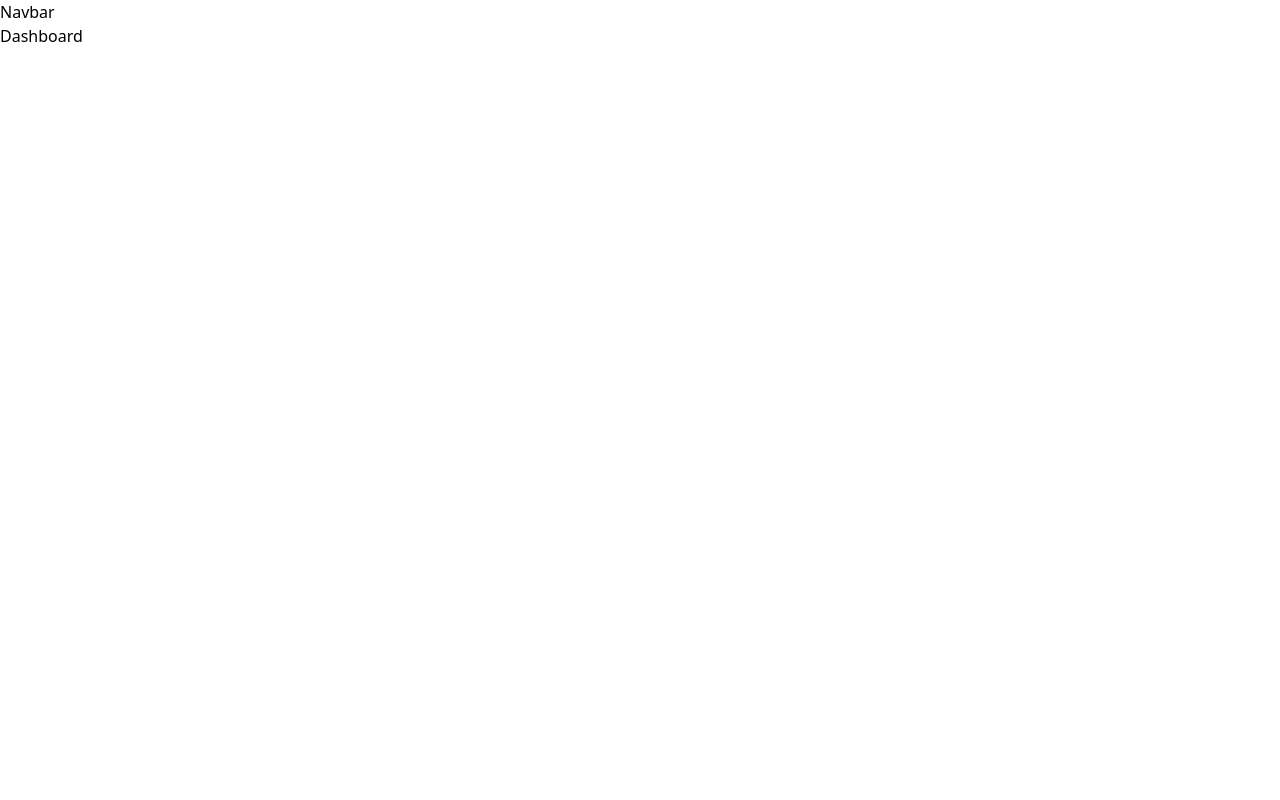
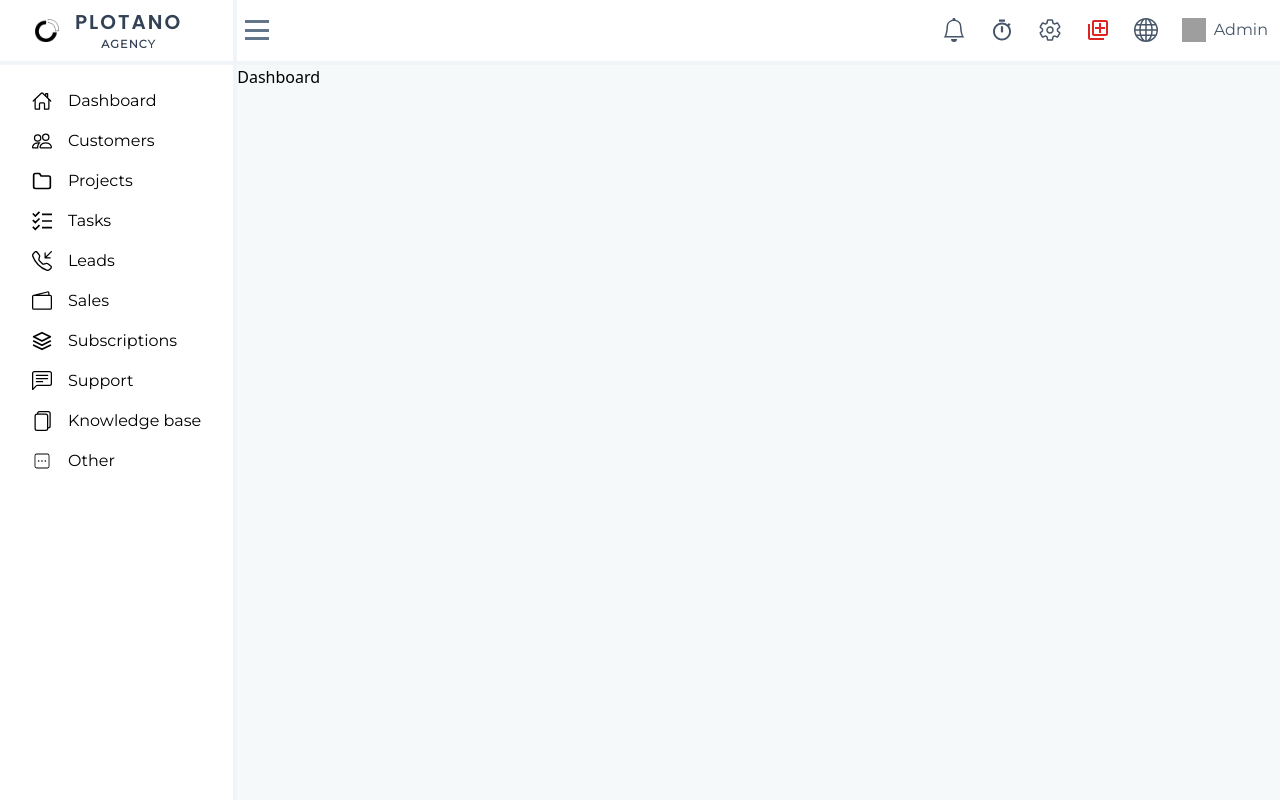
Before and after one commit to napstar-420/Plotano-CRM, a React (Vite) app: page /admin in a window 1280 px wide. Built offline with nearby package versions, Linux system fonts and the light colour scheme; grey boxes are pictures that could not be loaded.

Commit message:
create Admin header and side nav

```diff
--- a/index.html
+++ b/index.html
@@ -6,7 +6,7 @@
     <meta name="viewport" content="width=device-width, initial-scale=1.0" />
     <link rel="preconnect" href="https://fonts.googleapis.com">
     <link rel="preconnect" href="https://fonts.gstatic.com" crossorigin>
-    <link href="https://fonts.googleapis.com/css2?family=Montserrat&family=Open+Sans&family=Poppins&display=swap" rel="stylesheet">
+    <link href="https://fonts.googleapis.com/css2?family=Montserrat&family=Open+Sans&family=Poppins:wght@400;600;700&display=swap" rel="stylesheet">
     <title>Plotano CRM</title>
   </head>
   <body>
--- a/package.json
+++ b/package.json
@@ -11,6 +11,7 @@
   "dependencies": {
     "react": "^18.2.0",
     "react-dom": "^18.2.0",
+    "react-icons": "^4.7.1",
     "react-router-dom": "^6.8.1"
   },
   "devDependencies": {
--- a/src/index.css
+++ b/src/index.css
@@ -3,11 +3,49 @@
 @tailwind utilities;
 
 @layer components {
+
+    /* Login Sign up classes */
     .form-control {
-        @apply border-b-2 border-b-slate-200 px-2 py-1 outline-none transition-colors font-subHeading valid:border-b-green-400 invalid:focus:border-b-red-400 w-full
+        @apply border-b-2 border-b-slate-200 px-2 py-1 outline-none transition-colors font-subHeading focus:border-b-slate-700
+    }
+
+    .form-control:invalid:not(.form-control:placeholder-shown) {
+        @apply border-b-red-400
+    }
+
+    .form-control:valid {
+        @apply border-b-green-400
     }
 
     .form-submit-btn {
         @apply bg-mainBlue hover:bg-[#1395c4] outline-offset-2 focus:outline-blue-300 text-white text-lg font-subHeading py-1 px-4 rounded transition-colors
     }
+
+    /* Header Classes */
+
+    .toggle-side-nav-btn {
+        @apply flex flex-col items-start justify-between w-6 h-5 cursor-pointer;
+    }
+
+    .header-icon {
+        @apply p-3 flex items-center justify-center hover:bg-slate-100 active:bg-slate-200 cursor-pointer transition-colors;
+    }
+
+    /*   SIDE NAV CLASSES   */
+
+    .side-nav-link {
+        @apply flex items-center py-2 px-8 hover:bg-slate-100 transition-all cursor-pointer select-none;
+    }
+        .nav-icon {
+            @apply text-xl
+        }
+        .side-nav-link > h2 {
+            @apply ml-4 font-subHeading self-end;
+        }
+        .side-nav-link.active {
+            @apply border-l-4 border-l-mainBlue bg-blue-100 text-mainBlue font-semibold;
+        }
+        .side-nav-link.pending {
+            @apply bg-slate-100
+        }
 }
--- a/src/main.jsx
+++ b/src/main.jsx
@@ -20,7 +20,8 @@ const router = createBrowserRouter(
     <Route path='/' errorElement={<ErrorPage />}>
       <Route index element={<Root />}/>
       <Route path='admin' element={<AdminRoot />}>
-        <Route index element={<Dashboard />}/>
+          <Route index element={<Dashboard />} />
+          <Route path='*' element={<div>404 Page not found</div>} />
       </Route>
       {/* Authentication Routes */}
       <Route path='admin'>
--- a/src/routes/admin/dashboard.jsx
+++ b/src/routes/admin/dashboard.jsx
@@ -2,7 +2,7 @@ import React from 'react'
 
 function Dashboard() {
   return (
-    <div>
+    <div className='bg-[#f5f9fa] w-full h-full'>
       Dashboard
     </div>
   )
--- a/src/routes/admin/root.jsx
+++ b/src/routes/admin/root.jsx
@@ -1,13 +1,227 @@
-import React from 'react'
-import { Outlet } from 'react-router-dom'
+import React from 'react';
+import logo from '../../assets/logo.png';
+import { Outlet, NavLink } from 'react-router-dom';
+import {
+  BsBell,
+  BsGlobe,
+  BsPeople,
+  BsTelephoneInbound,
+  BsWallet2,
+  BsChatLeftText,
+  BsFiles,
+} from 'react-icons/bs';
+import { IoMdStopwatch } from 'react-icons/io';
+import { IoSettingsOutline, IoHomeOutline } from 'react-icons/io5';
+import { MdOutlineAddToPhotos } from 'react-icons/md';
+import { CiSquareMore } from 'react-icons/ci';
+import { GrTask } from 'react-icons/gr';
+import { FiFolder, FiLayers } from 'react-icons/fi';
 
 function Root() {
   return (
-    <div>
-        Navbar
-        <Outlet />
+    <div className='w-full h-screen grid grid-cols-[auto_1fr] grid-rows-[auto_1fr]'>
+      <div
+        id='plotano-logo'
+        className='py-2 pl-4 pr-8 border-r-4 border-r-slate-100 border-b-4 border-b-slate-100 flex items-center justify-center'
+      >
+        <div className='w-6 mr-4'>
+          <img className='w-full' src={logo} alt='' />
+        </div>
+        <div className='text-center'>
+          <h4 className='font-heading font-semibold tracking-widest text-xl text-slate-700'>
+            PLOTANO
+          </h4>
+          <p className='font-subHeading font-semibold tracking-widest text-[0.7rem] text-slate-700'>
+            AGENCY
+          </p>
+        </div>
+      </div>
+      <AdminHeader />
+      <AdminSideNav />
+      <Outlet />
     </div>
-  )
+  );
 }
 
-export default Root
+export default Root;
+
+function AdminHeader() {
+  return (
+    <div id='admin-header' className='flex border-b-4 border-b-slate-100'>
+      <div className='flex-1 flex items-center justify-start p-2'>
+        <div className='toggle-side-nav-btn'>
+          <div className='w-full h-[3px] bg-slate-500'></div>
+          <div className='w-full h-[3px] bg-slate-500'></div>
+          <div className='w-full h-[3px] bg-slate-500'></div>
+        </div>
+      </div>
+      <div className='flex'>
+        <div className='header-icon'>
+          <BsBell className='text-2xl text-slate-600' />
+        </div>
+        <div className='header-icon'>
+          <IoMdStopwatch className='text-2xl text-slate-600' />
+        </div>
+        <div className='header-icon'>
+          <IoSettingsOutline className='text-2xl text-slate-600' />
+        </div>
+        <div className='header-icon'>
+          <MdOutlineAddToPhotos className='text-2xl text-red-600' />
+        </div>
+        <div className='header-icon'>
+          <BsGlobe className='text-2xl text-slate-600' />
+        </div>
+        <div className='header-icon'>
+          <img
+            className='w-6 h-6 select-none'
+            src='https://cdn-icons-png.flaticon.com/512/219/219983.png'
+            alt=''
+          />
+          <h4 className='select-none font-subHeading text-slate-600 ml-2'>
+            Admin
+          </h4>
+        </div>
+      </div>
+    </div>
+  );
+}
+
+function AdminSideNav() {
+  return (
+    <nav id='side-nav' className='border-r-4 border-r-slate-100 pt-4'>
+      <NavLink
+        to={'/admin/'}
+        className={({ isActive, isPending }) =>
+          isActive
+            ? 'side-nav-link active'
+            : isPending
+            ? 'side-nav-link pending'
+            : 'side-nav-link'
+        }
+      >
+        <IoHomeOutline className='nav-icon' />
+        <h2>Dashboard</h2>
+      </NavLink>
+      <NavLink
+        to={'/admin/customers'}
+        className={({ isActive, isPending }) =>
+          isActive
+            ? 'side-nav-link active'
+            : isPending
+            ? 'side-nav-link pending'
+            : 'side-nav-link'
+        }
+      >
+        <BsPeople className='nav-icon' />
+        <h2>Customers</h2>
+      </NavLink>
+      <NavLink
+        to={'/admin/projects'}
+        className={({ isActive, isPending }) =>
+          isActive
+            ? 'side-nav-link active'
+            : isPending
+            ? 'side-nav-link pending'
+            : 'side-nav-link'
+        }
+      >
+        <FiFolder className='nav-icon' />
+        <h2>Projects</h2>
+      </NavLink>
+      <NavLink
+        to={'/admin/tasks'}
+        className={({ isActive, isPending }) =>
+          isActive
+            ? 'side-nav-link active'
+            : isPending
+            ? 'side-nav-link pending'
+            : 'side-nav-link'
+        }
+      >
+        <GrTask className='nav-icon' />
+        <h2>Tasks</h2>
+      </NavLink>
+      <NavLink
+        to={'/admin/leads'}
+        className={({ isActive, isPending }) =>
+          isActive
+            ? 'side-nav-link active'
+            : isPending
+            ? 'side-nav-link pending'
+            : 'side-nav-link'
+        }
+      >
+        <BsTelephoneInbound className='nav-icon' />
+        <h2>Leads</h2>
+      </NavLink>
+      <NavLink
+        to={'/admin/sales'}
+        className={({ isActive, isPending }) =>
+          isActive
+            ? 'side-nav-link active'
+            : isPending
+            ? 'side-nav-link pending'
+            : 'side-nav-link'
+        }
+      >
+        <BsWallet2 className='nav-icon' />
+        <h2>Sales</h2>
+      </NavLink>
+      <NavLink
+        to={'/admin/subscriptions'}
+        className={({ isActive, isPending }) =>
+          isActive
+            ? 'side-nav-link active'
+            : isPending
+            ? 'side-nav-link pending'
+            : 'side-nav-link'
+        }
+      >
+        <FiLayers className='nav-icon' />
+        <h2>Subscriptions</h2>
+      </NavLink>
+      <NavLink
+        to={'/admin/support'}
+        className={({ isActive, isPending }) =>
+          isActive
+            ? 'side-nav-link active'
+            : isPending
+            ? 'side-nav-link pending'
+            : 'side-nav-link'
+        }
+      >
+        <BsChatLeftText className='nav-icon' />
+        <h2>Support</h2>
+      </NavLink>
+      <NavLink
+        to={'/admin/knowledge-base'}
+        className={({ isActive, isPending }) =>
+          isActive
+            ? 'side-nav-link active'
+            : isPending
+            ? 'side-nav-link pending'
+            : 'side-nav-link'
+        }
+      >
+        <BsFiles className='nav-icon' />
+        <h2>Knowledge base</h2>
+      </NavLink>
+      <NavLink
+        to={'/admin/others'}
+        className={({ isActive, isPending }) =>
+          isActive
+            ? 'side-nav-link active'
+            : isPending
+            ? 'side-nav-link pending'
+            : 'side-nav-link'
+        }
+      >
+        <CiSquareMore className='nav-icon' />
+        <h2>Other</h2>
+      </NavLink>
+      <div>
+        <h2></h2>
+      </div>
+    </nav>
+  );
+}
--- a/src/routes/forgotPassword.jsx
+++ b/src/routes/forgotPassword.jsx
@@ -7,7 +7,7 @@ function ForgotPassword({ type }) {
     <div className='bg-[#f5f9fa] w-full min-h-screen grid place-items-center px-4 sm:px-8 py-8'>
       <div className='w-full sm:w-max z-10'>
         <div className='text-center mb-8'>
-          <h1 className='font-heading text-2xl font-bold text-slate-700 tracking-[0.5rem]'>
+          <h1 className='font-heading text-2xl font-semibold text-slate-700 tracking-[0.5rem]'>
             PLOTANO
           </h1>
           <p className='font-subHeading tracking-[0.4rem] text-slate-700 text-xs relative right-1 font-semibold'>
--- a/src/routes/login.jsx
+++ b/src/routes/login.jsx
@@ -11,7 +11,7 @@ function Login({ type }) {
       </div>
       <div className='w-full sm:w-max z-10'>
         <div className='text-center mb-8'>
-          <h1 className='font-heading text-2xl font-bold text-slate-700 tracking-[0.5rem]'>
+          <h1 className='font-heading text-2xl font-semibold text-slate-700 tracking-[0.5rem]'>
             PLOTANO
           </h1>
           <p className='font-subHeading tracking-[0.4rem] text-slate-700 text-xs relative right-1 font-semibold'>
--- a/src/routes/sign_up.jsx
+++ b/src/routes/sign_up.jsx
@@ -11,7 +11,7 @@ function SignUp({ type }) {
       </div>
       <div className='w-full sm:w-max z-10'>
         <div className='text-center mb-8'>
-          <h1 className='font-heading text-2xl font-bold text-slate-700 tracking-[0.5rem]'>
+          <h1 className='font-heading text-2xl font-semibold text-slate-700 tracking-[0.5rem]'>
             PLOTANO
           </h1>
           <p className='font-subHeading tracking-[0.4rem] text-slate-700 text-xs relative right-1 font-semibold'>
--- a/tailwind.config.cjs
+++ b/tailwind.config.cjs
@@ -9,6 +9,7 @@ module.exports = {
     extend: {
       colors: {
         mainBlue: '#21aee3',
+        lightBlue: '#f5f9fa'
       },
       fontFamily: {
         heading: ['Poppins', 'sans-serif'],
```
Also changed, not shown: src/assets/logo.png (added), 1 other file (tests, documents, lock files or other folders).
